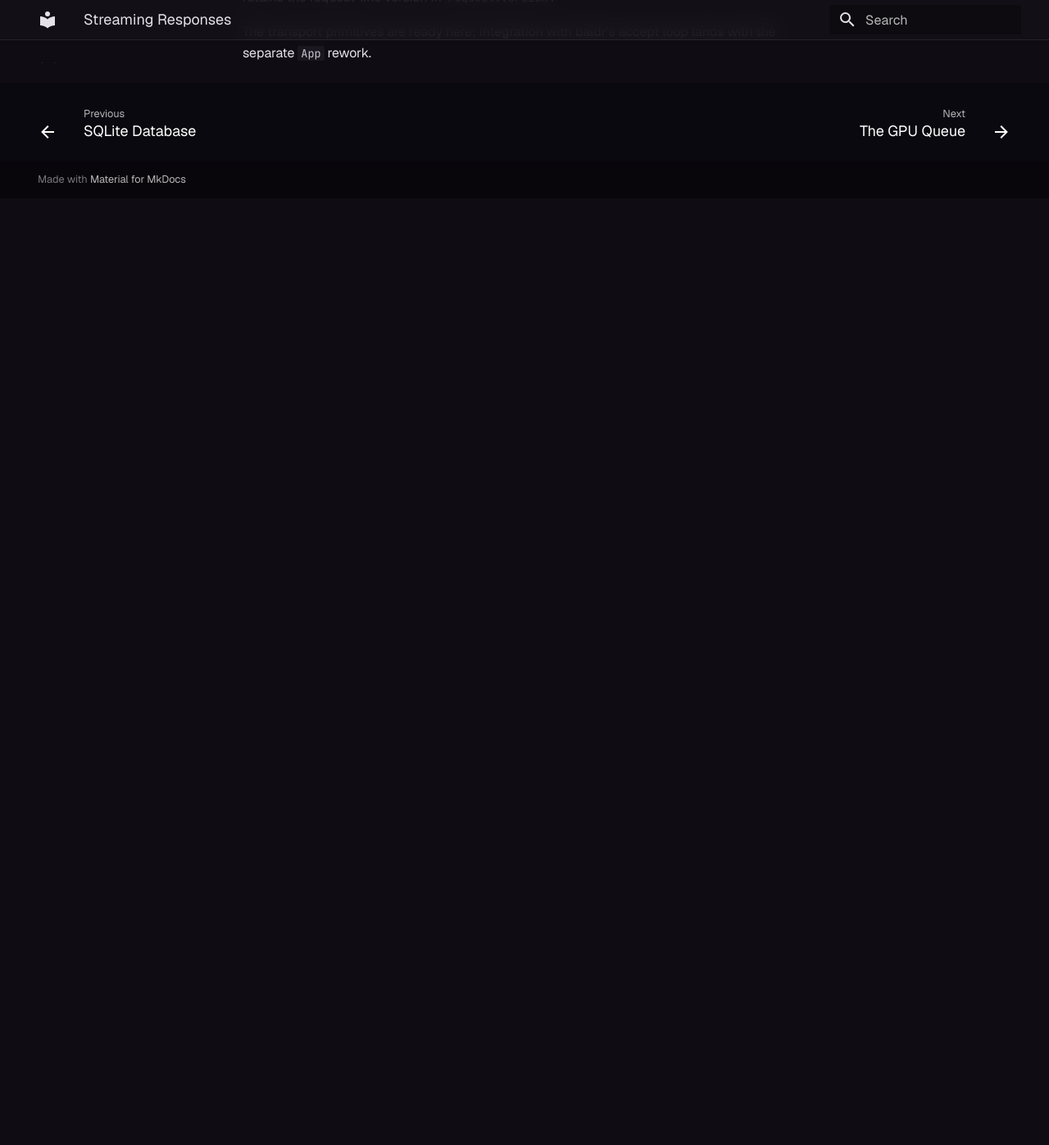
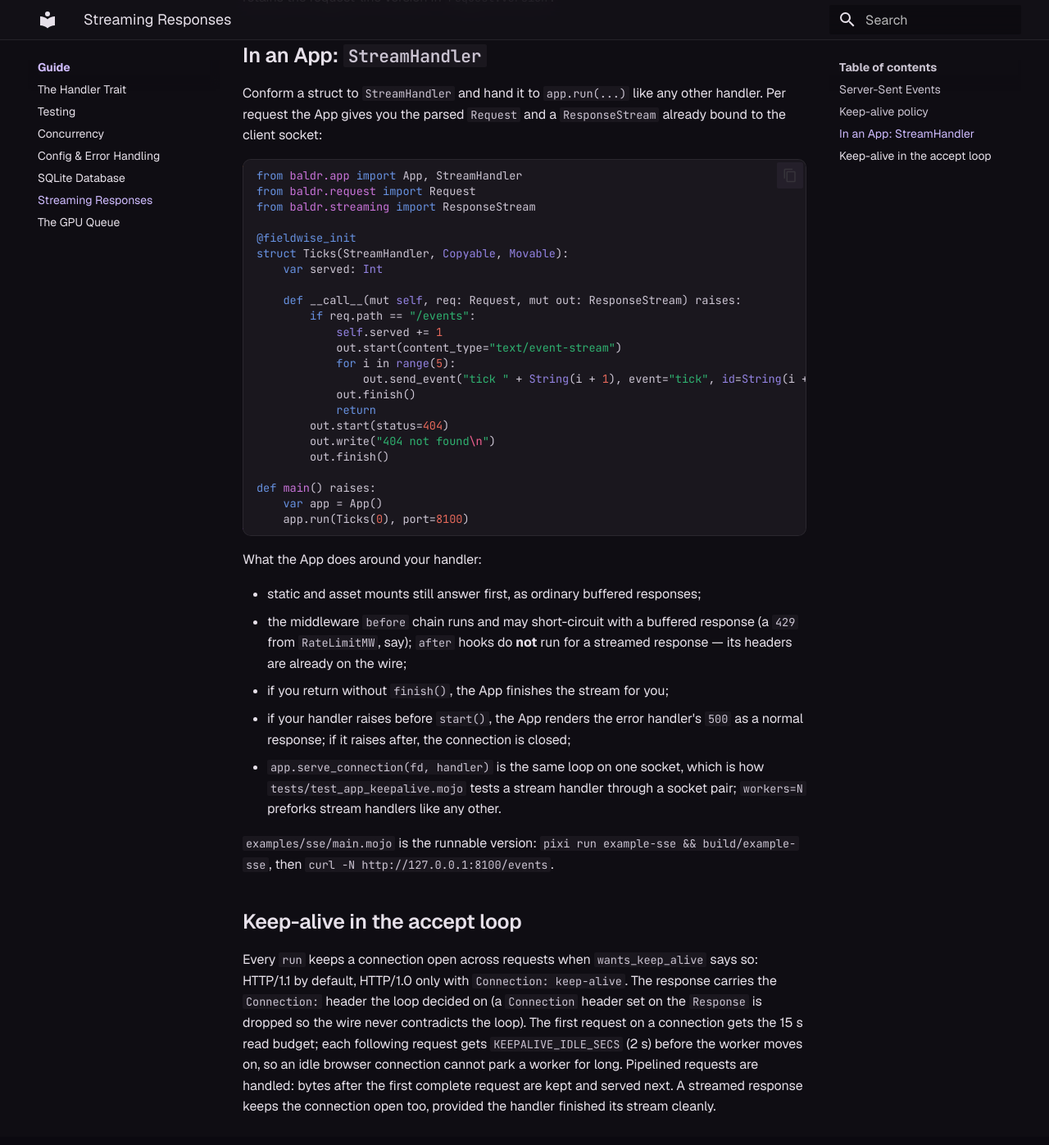
Before and after one commit to lightofbaldr/baldr, an MkDocs documentation site: the page built from docs/guide/streaming.md, in a window 1280 px wide and 1400 px high, scrolled down 1517 px. Shown: the top 1397 px of the window at 82% size. Built offline with MkDocs 1.6.1 and Material for MkDocs 9.7.7, drawn with Linux system fonts in a browser that asks for light colours; before the commit the page ends 1759 px from its top, so only the background shows below that.

Commit message:
feat(app): keep-alive connections and a StreamHandler for chunked / SSE responses
Every `run` now serves a connection as a loop: HTTP/1.1 keeps it open by
default and HTTP/1.0 opts in (wants_keep_alive); pipelined requests are
served in order from a per-connection buffer (read_request_from); the
response carries the Connection header the loop decided on
(Response.to_bytes(keep_alive) drops a user-set Connection header); the
first request has the 15 s read budget, each next one KEEPALIVE_IDLE_SECS
(2 s) so an idle client cannot park a worker.

New StreamHandler trait — __call__(mut self, req, mut out: ResponseStream)
— overloads run/serve_connection: mounts and middleware `before` still
answer buffered, `after` hooks are skipped for a streamed response, an
unfinished stream is finished, raising before start() renders the error
handler's 500, raising after closes. App.serve_connection(fd, handler)
exposes the per-connection loop for all three handler traits; prefork
factored into _spawn_workers so stream handlers get workers=N too.

Live: examples/sse streams five ticks over 5.1 s to curl -N, and two GETs
reuse one TCP connection (curl num_connects 1 then 0). Tests: new
tests/test_app_keepalive.mojo over socket pairs (20 checks: two requests
per connection, Connection: close, HTTP/1.0, routes over keep-alive, SSE
plus a second stream on the same connection, raise-before-start, static
mount on a stream app, bad request). 28 suites, 564/564, zero warnings.
Roadmap items 2 and 3 close.

Co-Authored-By: Claude Fable 5.1 <noreply@anthropic.com>
Claude-Session: https://claude.ai/code/session_01Kyjg4UDPf6SBNeLQ7tvTvh

````diff
--- a/docs/guide/streaming.md
+++ b/docs/guide/streaming.md
@@ -63,5 +63,63 @@ transport:
 Header names and connection tokens are compared case-insensitively. The request
 parser retains the request-line version in `request.version`.
 
-The transport primitives are ready here; integration with baldr's accept loop
-lands with the separate `App` rework.
+## In an App: `StreamHandler`
+
+Conform a struct to `StreamHandler` and hand it to `app.run(...)` like any
+other handler. Per request the App gives you the parsed `Request` and a
+`ResponseStream` already bound to the client socket:
+
+```mojo
+from baldr.app import App, StreamHandler
+from baldr.request import Request
+from baldr.streaming import ResponseStream
+
+@fieldwise_init
+struct Ticks(StreamHandler, Copyable, Movable):
+    var served: Int
+
+    def __call__(mut self, req: Request, mut out: ResponseStream) raises:
+        if req.path == "/events":
+            self.served += 1
+            out.start(content_type="text/event-stream")
+            for i in range(5):
+                out.send_event("tick " + String(i + 1), event="tick", id=String(i + 1))
+            out.finish()
+            return
+        out.start(status=404)
+        out.write("404 not found\n")
+        out.finish()
+
+def main() raises:
+    var app = App()
+    app.run(Ticks(0), port=8100)
+```
+
+What the App does around your handler:
+
+- static and asset mounts still answer first, as ordinary buffered responses;
+- the middleware `before` chain runs and may short-circuit with a buffered
+  response (a `429` from `RateLimitMW`, say); `after` hooks do **not** run
+  for a streamed response — its headers are already on the wire;
+- if you return without `finish()`, the App finishes the stream for you;
+- if your handler raises before `start()`, the App renders the error handler's
+  `500` as a normal response; if it raises after, the connection is closed;
+- `app.serve_connection(fd, handler)` is the same loop on one socket, which is
+  how `tests/test_app_keepalive.mojo` tests a stream handler through a socket
+  pair; `workers=N` preforks stream handlers like any other.
+
+`examples/sse/main.mojo` is the runnable version: `pixi run example-sse &&
+build/example-sse`, then `curl -N http://127.0.0.1:8100/events`.
+
+## Keep-alive in the accept loop
+
+Every `run` keeps a connection open across requests when `wants_keep_alive`
+says so: HTTP/1.1 by default, HTTP/1.0 only with `Connection: keep-alive`.
+The response carries the `Connection:` header the loop decided on (a
+`Connection` header set on the `Response` is dropped so the wire never
+contradicts the loop). The first request on a connection gets the 15 s read
+budget; each following request gets `KEEPALIVE_IDLE_SECS` (2 s) before the
+worker moves on, so an idle browser connection cannot park a worker for
+long. Pipelined requests are handled: bytes after the first complete request
+are kept and served next. A streamed response keeps the connection open too,
+provided the handler finished its stream cleanly.
--- a/docs/reference/app.md
+++ b/docs/reference/app.md
@@ -73,6 +73,20 @@ trait RouteHandler(Movable, ImplicitlyDeletable):
     function pointers, so this name-dispatch lives in the handler body rather
     than binding each route to its own callback — but the resolved name is now
     threaded in for you.) See [`run`](#run) for the idiom.
+
+### `StreamHandler`
+
+```mojo
+trait StreamHandler(Movable, Deinitable):
+    def __call__(mut self, req: Request, mut out: ResponseStream) raises: ...
+```
+
+A handler that writes its response incrementally through a
+[`ResponseStream`](../guide/streaming.md) bound to the client socket —
+chunked transfer, Server-Sent Events. Mounts and middleware `before` still
+answer with buffered responses; `after` hooks do not run for a streamed
+response. Raising before `out.start()` renders the error handler's `500`;
+raising after closes the connection; returning without `finish()` finishes it.
 
 ---
 
@@ -281,6 +295,7 @@ asset mount is registered or the path isn't a manifest URL.
 ```mojo
 def run[H: RouteHandler](mut self, var handler: H, host: String = "0.0.0.0", port: Int = 8080, workers: Int = 1) raises
 def run[H: DispatchHandler](mut self, var handler: H, host: String = "0.0.0.0", port: Int = 8080, workers: Int = 1) raises
+def run[H: StreamHandler](mut self, var handler: H, host: String = "0.0.0.0", port: Int = 8080, workers: Int = 1) raises
 ```
 
 Binds a socket on `host:port` and serves forever. There is one runner; the
@@ -291,7 +306,13 @@ overload is picked by your handler's trait:
   `404`, and on a match the handler receives `(req, params, name)`. With no routes
   registered it is called with empty `Params()` and an empty `name`;
 - a **`DispatchHandler`** routes by hand: it is called as `handler(req)` and the
-  route table is ignored.
+  route table is ignored;
+- a **`StreamHandler`** writes its own response through a `ResponseStream`
+  (see [Streaming](../guide/streaming.md)).
+
+Connections are kept alive per `wants_keep_alive` (HTTP/1.1 default, HTTP/1.0
+opt-in) and pipelined requests are served in order; see
+[Keep-alive in the accept loop](../guide/streaming.md#keep-alive-in-the-accept-loop).
 
 Per request, in order: static mounts → asset mount → `middleware.before` (a
 non-`MW_PASS` response ends the request there; the handler and every `after`
@@ -337,12 +358,24 @@ var resp = app.handle(h, get("/blocked"))
 # resp.status == 403, app.middleware.stages[1].befores == 0
 ```
 
-!!! warning "The accept loop is single-threaded and blocking"
-    `run` is one `accept → read → dispatch → write → close` loop on a single
-    thread per worker. There is no keep-alive and no concurrency inside one
-    worker — a slow handler blocks that worker's next request. Parallelism
-    comes from `workers=N`: a prefork pool where every worker runs this same
-    pipeline.
+## `serve_connection`
+
+```mojo
+def serve_connection[H: RouteHandler](mut self, fd: c_int, mut handler: H) raises
+def serve_connection[H: DispatchHandler](mut self, fd: c_int, mut handler: H) raises
+def serve_connection[H: StreamHandler](mut self, fd: c_int, mut handler: H) raises
+```
+
+Serve every request on an already-connected socket — the keep-alive loop
+`run` uses per accepted connection — and return when the client is done.
+Does not close `fd`. Tests drive it on one end of `baldr.http.socket_pair()`
+after writing the raw requests and `socket_shutdown_write`-ing the other end.
+
+!!! warning "One connection at a time per worker"
+    `run` serves connections serially on a single thread per worker — a slow
+    handler, or a client idling on a kept-alive connection (bounded by
+    `KEEPALIVE_IDLE_SECS`, 2 s), holds that worker. Parallelism comes from
+    `workers=N`: a prefork pool where every worker runs this same pipeline.
 
 ## Deprecated runners
 
--- a/pixi.toml
+++ b/pixi.toml
@@ -28,6 +28,7 @@ test-template-include = "mkdir -p build && mojo build tests/test_template_includ
 test-assets = "mkdir -p build && mojo build tests/test_assets.mojo -I src -o build/test_assets && build/test_assets"
 test-config-errors = "mkdir -p build && mojo build tests/test_config_errors.mojo -I src -o build/test_config_errors && build/test_config_errors"
 test-app-pipeline  = "mkdir -p build && mojo build tests/test_app_pipeline.mojo -I src -o build/test_app_pipeline && build/test_app_pipeline"
+test-app-keepalive = "mkdir -p build && mojo build tests/test_app_keepalive.mojo -I src -o build/test_app_keepalive && build/test_app_keepalive"
 test-testing-lifecycle = "mkdir -p build && mojo build tests/test_testing_lifecycle.mojo -I src -o build/test_testing_lifecycle && build/test_testing_lifecycle"
 test-concurrency = "mkdir -p build && mojo build tests/test_concurrency.mojo -I src -o build/test_concurrency && build/test_concurrency"
 test-safe-join = "mkdir -p build && mojo build tests/test_safe_join.mojo -I src -o build/test_safe_join && build/test_safe_join"
@@ -36,7 +37,7 @@ test-request-framing = "mkdir -p build && mojo build tests/test_request_framing.
 test-peer-ip = "mkdir -p build && mojo build tests/test_peer_ip.mojo -I src -o build/test_peer_ip && build/test_peer_ip"
 test-template-guard = "mkdir -p build && mojo build tests/test_template_guard.mojo -I src -o build/test_template_guard && build/test_template_guard"
 test-redirect-guard = "mkdir -p build && mojo build tests/test_redirect_guard.mojo -I src -o build/test_redirect_guard && build/test_redirect_guard"
-test = { depends-on = ["test-imports", "test-template", "test-json", "test-api", "test-queue-cpu", "test-middleware", "test-env", "test-db", "test-queue-api", "test-router", "test-mw-chain", "test-cookies", "test-validation", "test-template-v2", "test-template-include", "test-assets", "test-config-errors", "test-app-pipeline", "test-streaming", "test-testing-lifecycle", "test-concurrency", "test-safe-join", "test-http-limits", "test-request-framing", "test-peer-ip", "test-template-guard", "test-redirect-guard"] }
+test = { depends-on = ["test-imports", "test-template", "test-json", "test-api", "test-queue-cpu", "test-middleware", "test-env", "test-db", "test-queue-api", "test-router", "test-mw-chain", "test-cookies", "test-validation", "test-template-v2", "test-template-include", "test-assets", "test-config-errors", "test-app-pipeline", "test-app-keepalive", "test-streaming", "test-testing-lifecycle", "test-concurrency", "test-safe-join", "test-http-limits", "test-request-framing", "test-peer-ip", "test-template-guard", "test-redirect-guard"] }
 
 example-hello = "mkdir -p build && mojo build examples/hello/main.mojo -I src -o build/example-hello"
 example-chat  = "mkdir -p build && mojo build examples/chat/main.mojo  -I src -o build/example-chat"
@@ -45,7 +46,8 @@ example-route = "mkdir -p build && mojo build examples/route/main.mojo -I src -o
 example-middleware = "mkdir -p build && mojo build examples/middleware/main.mojo -I src -o build/example-middleware"
 example-concurrency = "mkdir -p build && mojo build examples/concurrency/main.mojo -I src -o build/example-concurrency"
 example-db = "mkdir -p build && mojo build examples/db/main.mojo -I src -o build/example-db"
-examples = { depends-on = ["example-hello", "example-chat", "example-scan", "example-route", "example-middleware", "example-concurrency", "example-db"] }
+example-sse = "mkdir -p build && mojo build examples/sse/main.mojo -I src -o build/example-sse"
+examples = { depends-on = ["example-hello", "example-chat", "example-scan", "example-route", "example-middleware", "example-concurrency", "example-db", "example-sse"] }
 
 bench-cpu = "mkdir -p build && mojo build bench/bench_cpu.mojo -I src -o build/bench-cpu && build/bench-cpu"
 
````
Also changed, not shown: CHANGELOG.md (+15 -0 lines), DX_PUNCHLIST.md (+4 -3 lines), README.md (+2 -1 lines), docs/guide/concurrency.md (+1 -1 lines), docs/guide/handler.md (+1 -0 lines), 6 other files.
